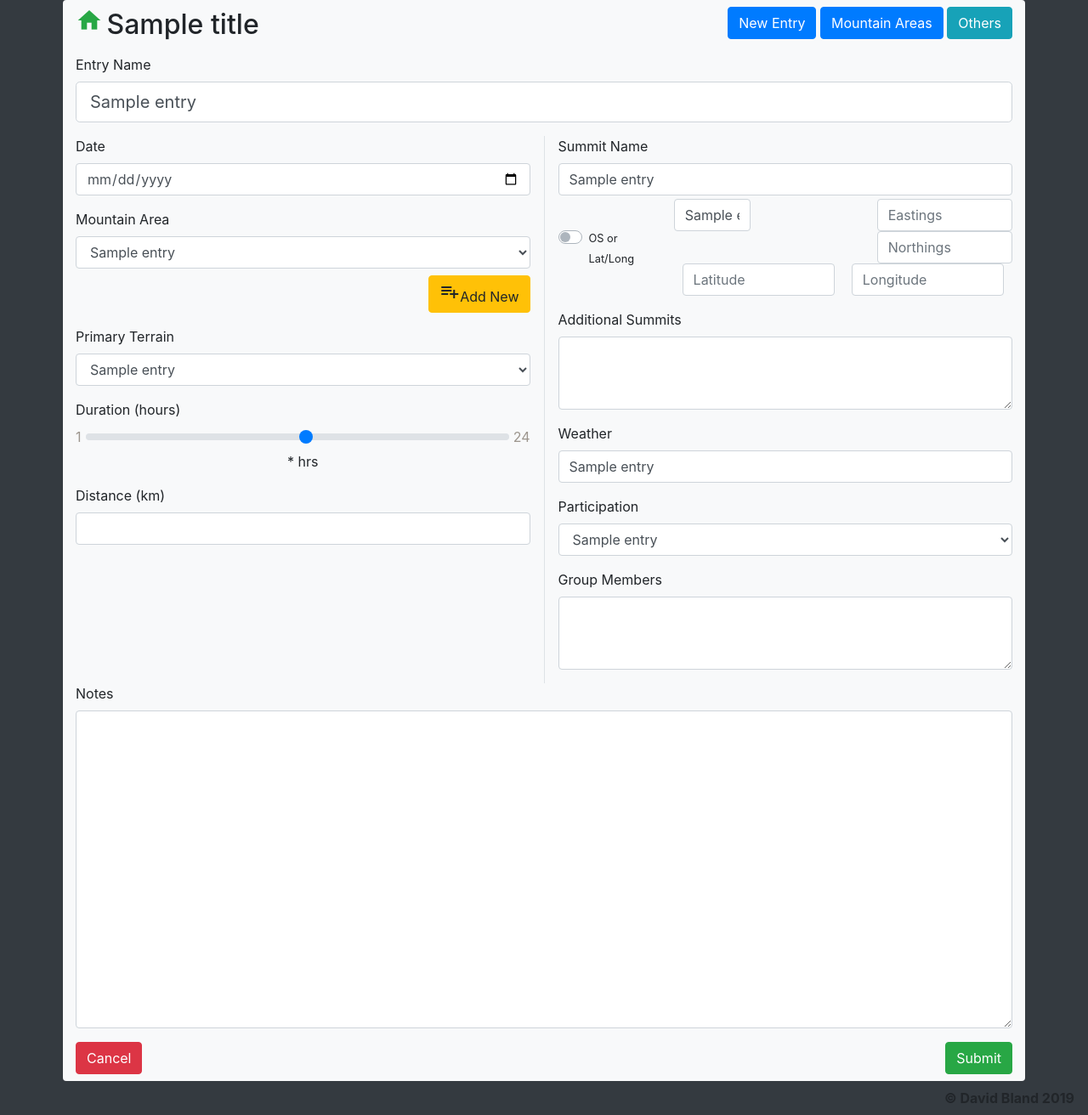
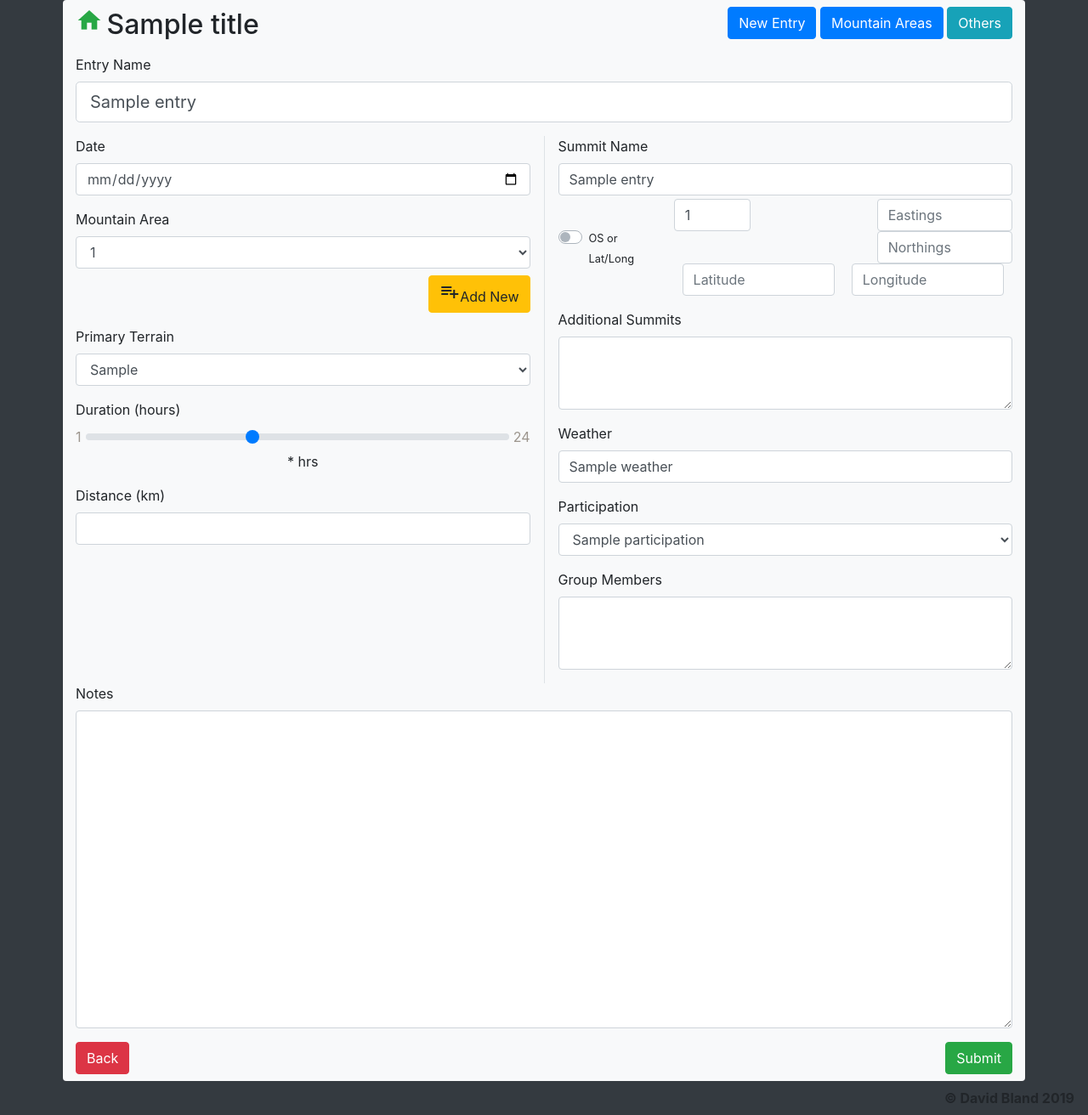
Before and after one commit to davebland/the-mountain-logbook, a Flask app: template templates/new-edit.html in a window 1280 px wide. Shown: the part 64-1376 px from the top of the page at 85% size. Run offline with Flask 2, Linux system fonts and the light colour scheme; the template is opened without the code that fills it: most values are stand-ins (such as "Sample title", 1, 10 or a date in 2020); parts of the project's set-up code (start-up, migrations or seed data) failed here and were passed over; some libraries are stand-ins or nearby versions.

Commit message:
pull entry data from DB to populate modal and edit form

```diff
--- a/app.py
+++ b/app.py
@@ -34,13 +34,13 @@ def get_entries(entry_id = None, user_id = None, area_id = None):
     """ Get entries from DB according to priority entry_id, area_id, user_id """
     if entry_id:
         # Get a single entry
-        return {"YOU ARE REQUESTING entry" : entry_id, "test" : entry_id}
+        return db.get_entry(entry_id)
     elif area_id and not user_id:
         # Get all entries for given area
         return "YOU ARE REQUESTING entries FOR AREA %s" % area_id
     elif user_id and not area_id:
         # Get all entries for given user
-        return "YOU ARE REQUESTING entries FOR USER %s" % user_id
+        return db.get_entries_for_user(user_id)
     elif user_id and area_id:
         # Get all entries for given user and given area
         return "YOU ARE REQUESTING entries FOR USER %s FOR AREA %s" % (user_id, area_id)
@@ -100,14 +100,14 @@ def logout():
 def new():
     """ Generate page for entry of a new entry"""
     if login_check():
-        return render_template('new-edit.html', title="New entry", area_list=get_areas())
+        return render_template('new-edit.html', title="New entry", entry="", area_list=get_areas())
     return redirect( url_for('index') )
 
 @app.route('/edit/entry/<entry_id>')
 def edit_entry(entry_id):
     """ Generate page to edit an existing entry"""
     if login_check():
-        return render_template('new-edit.html', title="Edit entry", entry=entry_id, area_list=get_areas())
+        return render_template('new-edit.html', title="Edit entry", entry=db.get_entry(entry_id), area_list=get_areas())
     return redirect( url_for('index') )
 
 @app.route('/edit/areas')
--- a/mongo_helpers.py
+++ b/mongo_helpers.py
@@ -26,3 +26,9 @@ def get_entries_for_user(user_id):
     """ Return all entries for a given user id """
     user_entries = mongo.db.entries.find({'user_id':user_id})
     return user_entries
+
+def get_entry(entry_id):
+    """ Return all fields for specified log entry """
+    entry_data = mongo.db.entries.find_one({'_id':ObjectId(entry_id)})
+    entry_data['_id'] = str(entry_data['_id'])
+    return entry_data
--- a/templates/new-edit.html
+++ b/templates/new-edit.html
@@ -6,21 +6,21 @@
             <!-- Form to add or edit the entry/entry -->
             <!-- If editing an existing entry action calls update function else call create function -->
             {% if entry %}
-            <form action="{{ url_for('update', update_type='entry', entity_id=entry) }}" method="POST">
+            <form action="{{ url_for('update', update_type='entry', entity_id=entry._id) }}" method="POST">
             {% else %}
             <form action="{{ url_for('create', create_type='entry') }}" method="POST">
             {% endif %}
                 <div class="form-group">
                     <!-- Entry Name -->
                     <label for="input-entry-name">Entry Name</label>
-                    <input type="text" class="form-control form-control-lg" id="input-entry-name" name="entry_name" size="100%" splaceholder="Entry Name" value="{{ entry }}">
+                    <input type="text" class="form-control form-control-lg" id="input-entry-name" name="entry_name" size="100%" splaceholder="Entry Name" value="{{ entry.name }}">
                 </div>
                 <div class="form-row">
                     <div class="col-lg pr-3 border-right">
                         <div class="form-group">
                             <!-- Date -->
                             <label for="input-date">Date</label>
-                            <input type="date" class="form-control" id="input-date" name="date" placeholder="date" value="{{ entry }}">
+                            <input type="date" class="form-control" id="input-date" name="date" placeholder="date" value="{{ entry.date }}">
                         </div>
                         <!-- Mountain Area -->
                         <div class="form-group">
@@ -28,7 +28,7 @@
                             <select class="form-control" id="select-area-name" name="area_id" required>
                                 <!-- Populate the select with area from the entry if exist then add other options from DB, otherwise display an error message -->
                                 {% if entry %}
-                                    <option value="{{ entry }}" selected>{{ entry }}</option>
+                                    <option value="{{ entry }}" selected>{{ entry.area_id }}</option>
                                 {% else %}
                                     <option selected disabled hidden>Select an area...</option>
                                 {% endif %}
@@ -50,7 +50,7 @@
                             <label for="select-primary-terrain">Primary Terrain</label>
                             <select class="form-control" id="select-primary-terrain" name="primary_terrain">
                                 {% if entry %}
-                                    <option value="{{ entry }}" selected>{{ entry }}</option>
+                                    <option value="{{ entry }}" selected>{{ entry.primary_terrain }}</option>
                                 {% else %}
                                     <option selected disabled hidden>Select terrain...</option>
                                 {% endif %}
@@ -63,20 +63,20 @@
                         <div class="form-group">
                             <!-- Duration -->
                             <label for="input-duration">Duration (hours)</label>
-                            <input type="range" class="custom-range" id="input-duration" name="duration" min="1" max="24" step="1" value="{{ entry }}">
+                            <input type="range" class="custom-range" id="input-duration" name="duration" min="1" max="24" step="1" value="{{ entry.duration }}">
                             <div class="text-center"><span class="" id="feedback-duration-value">*</span> hrs</div>
                         </div>
                         <div class="form-group">
                             <!-- Distance -->
                             <label for="input-distance">Distance (km)</label>
-                            <input type="number" class="form-control" id="input-distance" name="distance" value="{{ entry }}">
+                            <input type="number" class="form-control" id="input-distance" name="distance" value="{{ entry.distance }}">
                         </div>
                     </div>
                     <div class="col-lg pl-3">
                         <!-- Highest Point -->
                         <div class="form-group">
                             <label for="input-highest-point-name">Summit Name</label>
-                            <input type="text" class="form-control" id="input-highest-point-name" name="highest_point_name" placeholder="HP Name" value="{{ entry }}">
+                            <input type="text" class="form-control" id="input-highest-point-name" name="highest_point_name" placeholder="HP Name" value="{{ entry.highest_point_name }}">
                             <div class="form-row align-items-center mt-1">
                                 <div class="col-3">
                                     <div class="custom-control custom-switch">
@@ -86,13 +86,13 @@
                                 </div>
                                 <div class="col-9">
                                     <div id="inputs-highest-point-os" class="form-inline">
-                                        <input type="text" class="form-control" id="input-os-grid" name="highest_point_os_grid" placeholder="OS grid" size="2" maxlength="2" value="{{ entry }}">
-                                        <input type="number" class="form-control" id="input-os-eastings" name="highest_point_os_eastings" placeholder="Eastings" value="{{ entry }}">
-                                        <input type="number" class="form-control" id="input-os-northings" name="highest_point_os_northings" placeholder="Northings" value="{{ entry }}">
+                                        <input type="text" class="form-control" id="input-os-grid" name="highest_point_os_grid" placeholder="OS grid" size="2" maxlength="2" value="{{ entry.highest_point_os_grid }}">
+                                        <input type="number" class="form-control" id="input-os-eastings" name="highest_point_os_eastings" placeholder="Eastings" value="{{ entry.highest_point_os_eastings }}">
+                                        <input type="number" class="form-control" id="input-os-northings" name="highest_point_os_northings" placeholder="Northings" value="{{ entry.highest_point_os_northings }}">
                                     </div>
                                     <div id="inputs-highest-point-latlong" class="form-inline">
-                                        <input type="number" class="form-control" id="input-latitude" name="highest_point_latitude" placeholder="Latitude" value="{{ entry }}">
-                                        <input type="number" class="form-control" id="input-longitude" name="highest_point_longitude" placeholder="Longitude" value="{{ entry }}">
+                                        <input type="number" class="form-control" id="input-latitude" name="highest_point_latitude" placeholder="Latitude" value="{{ entry.highest_point_latitude }}">
+                                        <input type="number" class="form-control" id="input-longitude" name="highest_point_longitude" placeholder="Longitude" value="{{ entry.highest_point_longitude }}">
                                     </div>
                                 </div>
                             </div>
@@ -100,19 +100,19 @@
                         <div class="form-group">
                             <!-- Additional Summits -->
                             <label for="textarea-additional-summits">Additional Summits</label>
-                            <textarea class="form-control" id="textarea-additional-summits" name="additional_summits" rows="3" value="{{ entry }}"></textarea>
+                            <textarea class="form-control" id="textarea-additional-summits" name="additional_summits" rows="3" value="{{ entry.additional_summits }}"></textarea>
                         </div>
                         <div class="form-group">
                             <!-- Weather -->
                             <label for="input-eather">Weather</label>
-                            <input type="text" class="form-control" id="input-weather" name="weather" placeholder="Weather" value="{{ entry }}">
+                            <input type="text" class="form-control" id="input-weather" name="weather" placeholder="Weather" value="{{ entry.weather }}">
                         </div>
                         <div class="form-group">
                             <!-- Participation -->
                             <label for="select-participation">Participation</label>
                             <select class="form-control" id="select-participation" name="participation">
                                 {% if entry %}
-                                    <option value="{{ entry }}" selected>{{ entry }}</option>
+                                    <option value="{{ entry.participation }}" selected>{{ entry.participation }}</option>
                                 {% else %}
                                     <option selected disabled hidden>Select participation...</option>
                                 {% endif %}
@@ -125,18 +125,18 @@
                         <div class="form-group">
                             <!-- Group Members -->
                             <label for="textarea-group-members">Group Members</label>
-                            <textarea class="form-control" id="textarea-group-members" name="group_members" rows="3" value="{{ entry }}"></textarea>
+                            <textarea class="form-control" id="textarea-group-members" name="group_members" rows="3" value="{{ entry.group_members }}"></textarea>
                         </div>
                     </div>
                 </div>
                 <div class="form-group">
                     <!-- Notes -->
                     <label for="textarea-notes">Notes</label>
-                    <textarea class="form-control" id="textarea-notes" name="notes" rows="15" cols="100%" value="{{ entry }}"></textarea>
+                    <textarea class="form-control" id="textarea-notes" name="notes" rows="15" cols="100%" value="{{ entry.notes }}"></textarea>
                 </div>
                 <div class="form-row">
                     <div class="col">
-                        <a href="{{ url_for('index') }}"><button type="button" class="btn btn-danger">Cancel</button></a>
+                        <a href="{{ url_for('index') }}"><button type="button" class="btn btn-danger">Back</button></a>
                     </div>
                     <div class="col text-right">
                         <button type="submit" class="btn btn-success">Submit</button>
```
Also changed, not shown: templates/logbook-home.html (+4 -7 lines).
